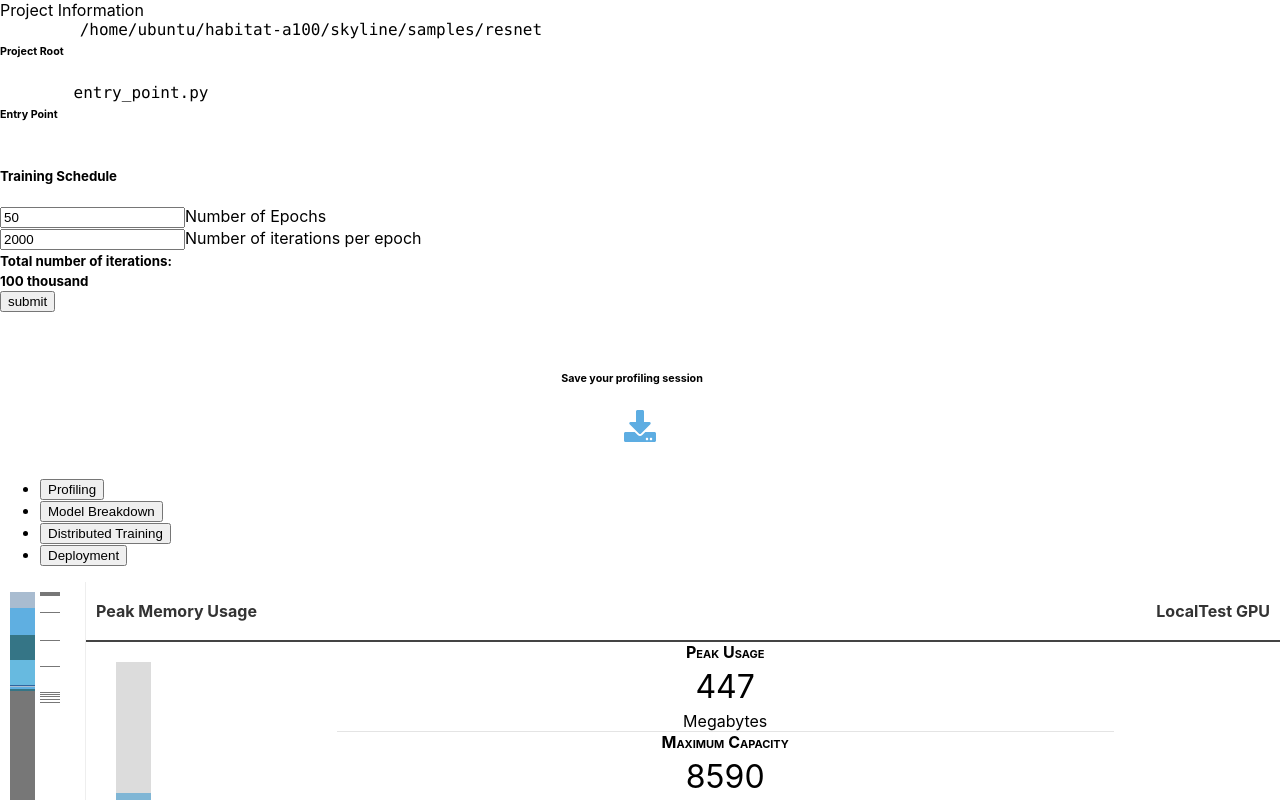
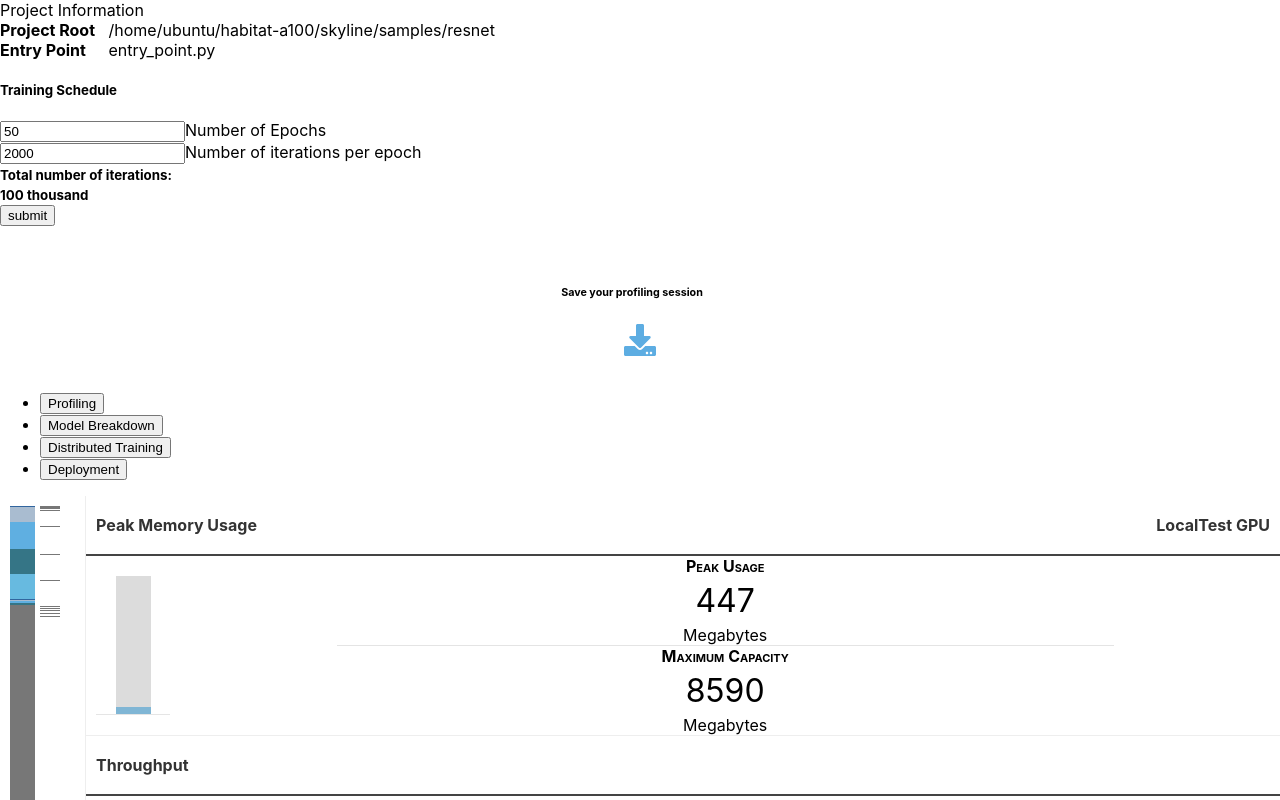
Before and after one commit to CentML/DeepView.Explore, a React (Create React App) app in the folder deepview-explore/react-ui/: page / in a window 1280 px wide. Shown: the top 800 px of the page. Built offline with nearby package versions, Linux system fonts and the light colour scheme.

Commit message:
changed ProjectInfo to fix color issues (#86)
Co-authored-by: John Calderon <john.calderon@centml.ai>

```diff
--- a/deepview-explore/react-ui/src/components/ProjectInfo.js
+++ b/deepview-explore/react-ui/src/components/ProjectInfo.js
@@ -1,44 +1,27 @@
-
 import React from "react";
 import styled from "styled-components";
 import { useSelector } from "react-redux";
-
 const ProjectInfo = () => {
-  const {analysisState} = useSelector((state) => state.analysisStateSliceReducer);
+  const { analysisState } = useSelector(
+    (state) => state.analysisStateSliceReducer
+  );
   const projectRoot = analysisState["project_root"];
   const entryPoint = analysisState["project_entry_point"];
   return (
     <>
       <Wrapper>
-        <div className="innpv-memory innpv-subpanel">
-          <div className="innpv-subpanel-content">
-            <div className="info-main">
-              <div className="info-body">
-                <h6>Project Root</h6> <code>{projectRoot}</code>
-              </div>
-              <div className="info-body">
-                <h6>Entry Point</h6> <code>{entryPoint}</code>
-              </div>
-            </div>
+        <div className="innpv-memory innpv-subpanel innpv-subpanel-content">
+          <div>
+            <strong>Project Root</strong> &nbsp; {projectRoot}
+          </div>
+          <div>
+            <strong>Entry Point</strong> &nbsp;&nbsp;&nbsp; {entryPoint}
           </div>
         </div>
       </Wrapper>
     </>
   );
-}
+};
 
-
-const Wrapper = styled.div`
-.info-main {
-  display: flex;
-  flex-direction: column;
-}
-.info-body {
-  display: flex;
-  flex-direction: row;
-  h6 {
-    margin-right: 1rem;
-  }
-}
-`;
+const Wrapper = styled.div``;
 export default ProjectInfo;
```
